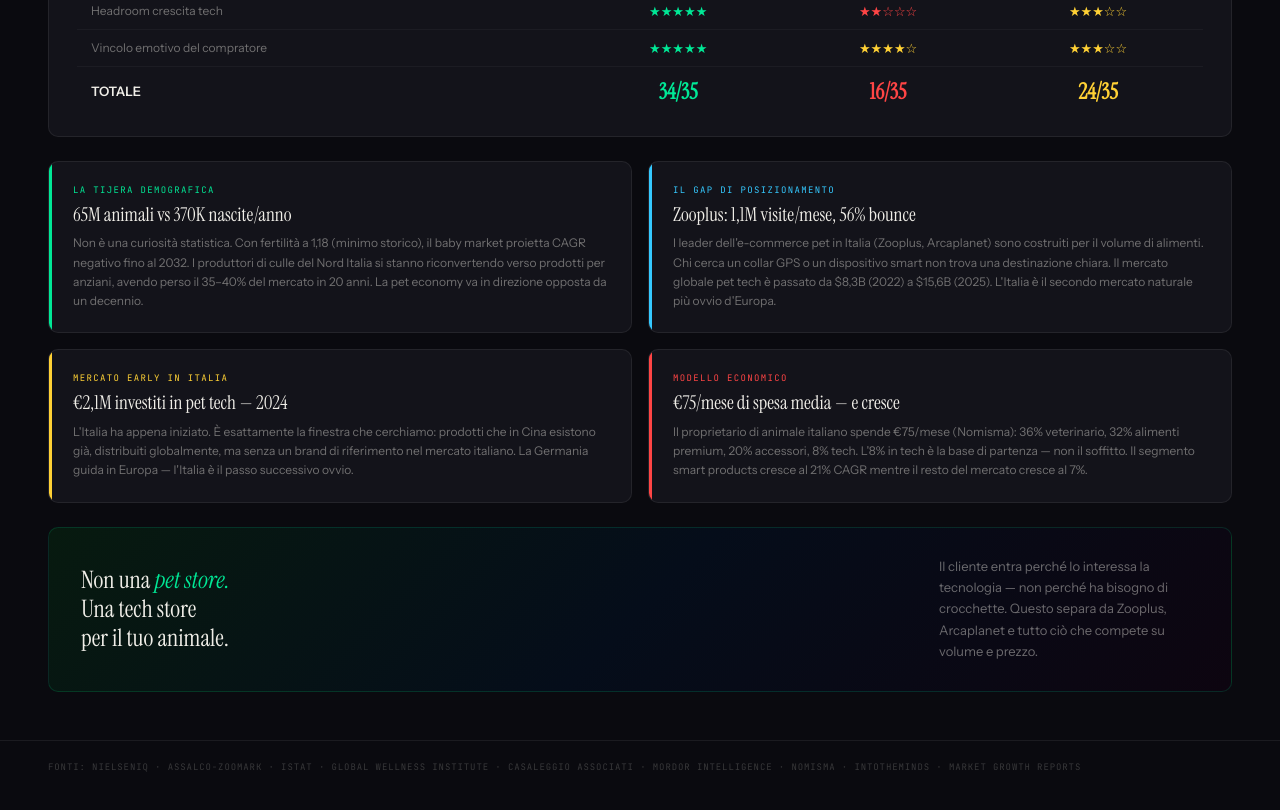
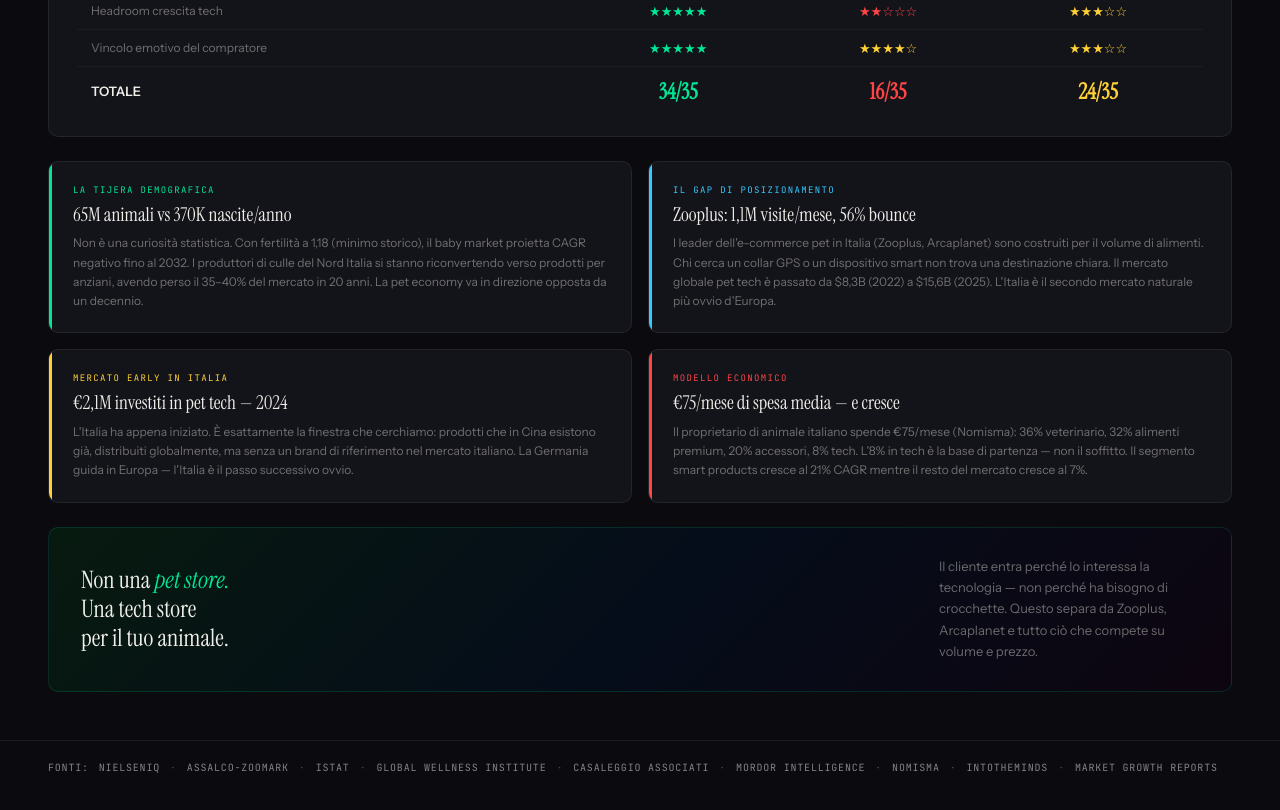
Before and after one commit to m-rizzo-design/pet-tech-infografia, a plain HTML site: page index.html in a window 1280 px wide. Shown: the part 1568-2378 px from the top of the page. Drawn offline with Linux system fonts and the light colour scheme.

Commit message:
Añadir enlaces a fuentes del footer y mejorar visibilidad al 50%.
Co-authored-by: Cursor <cursoragent@cursor.com>

```diff
--- a/index.html
+++ b/index.html
@@ -189,9 +189,21 @@ canvas { display:block; width:100%; }
 /* ── FOOTER ── */
 .page-footer {
   border-top:1px solid var(--border); padding:20px 48px;
-  display:flex; justify-content:space-between; align-items:center; margin-top:48px;
+  margin-top:48px;
 }
-.pf-label { font-family:'JetBrains Mono',monospace; font-size:9px; color:rgba(240,238,232,.2); letter-spacing:.1em; text-transform:uppercase; }
+.pf-sources {
+  display:flex; flex-wrap:wrap; align-items:center; gap:6px 10px;
+  font-family:'JetBrains Mono',monospace; font-size:10px;
+  letter-spacing:.08em; text-transform:uppercase;
+}
+.pf-label { color:rgba(255,255,255,0.5); }
+.pf-sources a {
+  color:rgba(255,255,255,0.5);
+  text-decoration:none;
+  transition:color .2s;
+}
+.pf-sources a:hover { color:rgba(255,255,255,0.85); text-decoration:underline; }
+.pf-sep { color:rgba(255,255,255,0.25); }
 
 /* ── SPACING ── */
 .pad { padding:24px 48px 0; }
@@ -413,7 +425,26 @@ canvas { display:block; width:100%; }
 
 <!-- FOOTER -->
 <div class="page-footer">
-  <div class="pf-label">Fonti: NielsenIQ · Assalco-Zoomark · ISTAT · Global Wellness Institute · Casaleggio Associati · Mordor Intelligence · Nomisma · IntoTheMinds · Market Growth Reports</div>
+  <div class="pf-sources">
+    <span class="pf-label">Fonti:</span>
+    <a href="https://nielseniq.com/global/it/news-center/2025/niq-il-pet-care-food-in-italia-vale-36-miliardi-di-euro-secondo-le-nuove-rilevazioni/" target="_blank" rel="noopener">NielsenIQ</a>
+    <span class="pf-sep">·</span>
+    <a href="https://www.assalco.it/pagina29_il-rapporto-assalco-zoomark.html" target="_blank" rel="noopener">Assalco-Zoomark</a>
+    <span class="pf-sep">·</span>
+    <a href="https://www.servizidemografici.com/natalita-in-calo-nel-2024-meno-di-370mila-nati-in-italia/" target="_blank" rel="noopener">ISTAT</a>
+    <span class="pf-sep">·</span>
+    <a href="https://globalwellnessinstitute.org/press-room/press-releases/new-research-from-the-global-wellness-institute-ranks-italy-among-the-worlds-top-10-wellness-economies-valued-at-140-6-billion/" target="_blank" rel="noopener">Global Wellness Institute</a>
+    <span class="pf-sep">·</span>
+    <a href="https://globalpetindustry.com/article/e-commerce-expansion-boosts-italian-pet-businesses/" target="_blank" rel="noopener">Casaleggio Associati</a>
+    <span class="pf-sep">·</span>
+    <a href="https://www.mordorintelligence.com/industry-reports/pet-tech-market" target="_blank" rel="noopener">Mordor Intelligence</a>
+    <span class="pf-sep">·</span>
+    <a href="https://www.petb2b.it/nomisma-gli-italiani-spendono-per-i-pet-fino-a-900-euro-lann/" target="_blank" rel="noopener">Nomisma</a>
+    <span class="pf-sep">·</span>
+    <a href="https://www.intotheminds.com/blog/en/pet-tech/" target="_blank" rel="noopener">IntoTheMinds</a>
+    <span class="pf-sep">·</span>
+    <a href="https://www.researchnester.com/reports/pet-tech-market/4743" target="_blank" rel="noopener">Market Growth Reports</a>
+  </div>
 </div>
 
 <script>
```
Also changed, not shown: pet-tech-infografia-ES.html (+34 -3 lines).
